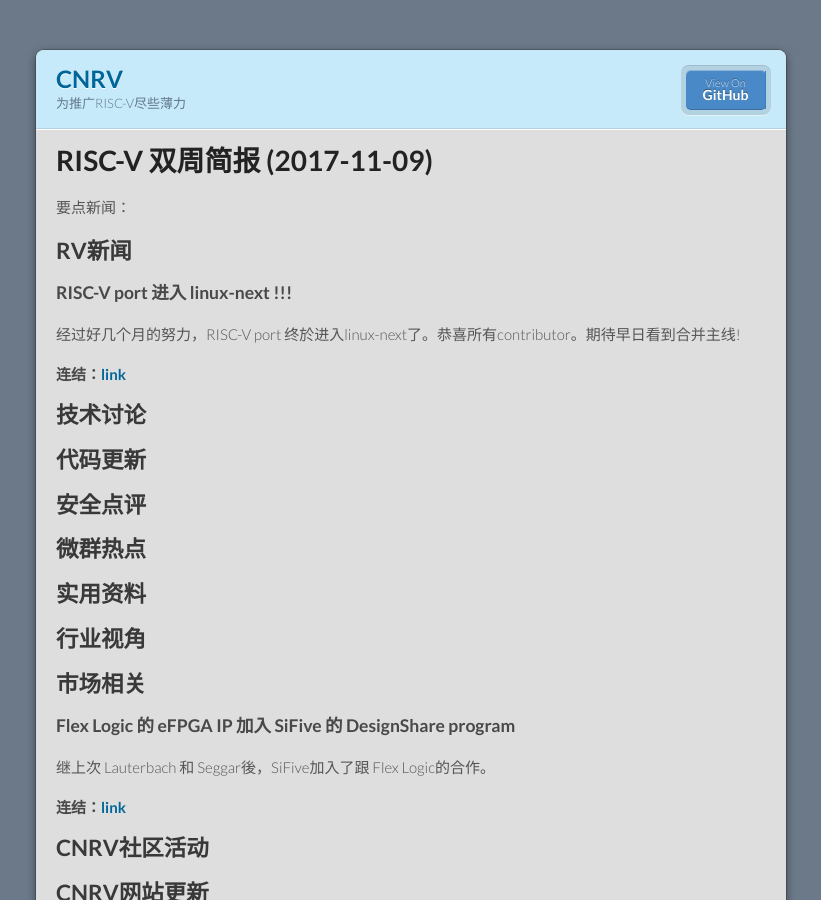
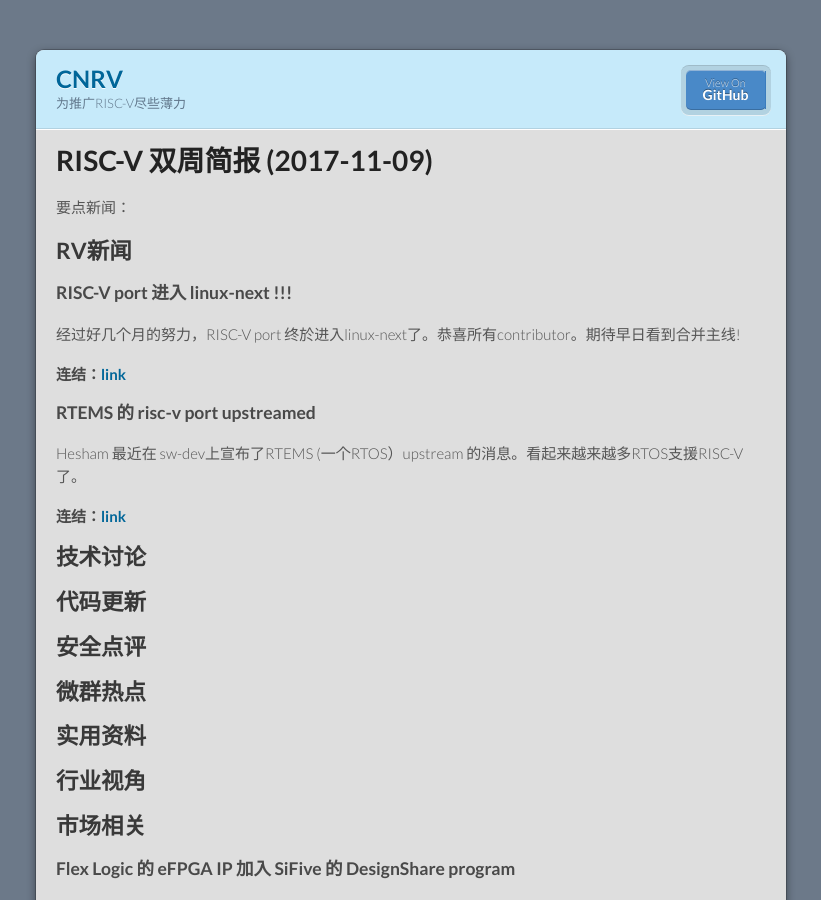
Before and after one commit to cnrv/home, a Jekyll site: the page built from bi-week-rpts/2017-11-09.md, in a window 1280 px wide and 900 px high. Shown: the whole window, without its empty margins (229-1050 px from the left). Built offline with Jekyll 4.4.1, drawn with Linux system fonts in a browser that asks for light colours; Markdown is read by kramdown in place of the engine named in the settings; comment, search, counter and statistics services are not loaded; our own code applies the rules of GitHub Pages for plain Markdown files.

Commit message:
RTEMS的消息

```diff
--- a/bi-week-rpts/2017-11-09.md
+++ b/bi-week-rpts/2017-11-09.md
@@ -14,6 +14,10 @@
 
 #### 连结：[link](https://lkml.org/lkml/2017/10/31/850)
 
+### RTEMS 的 risc-v port upstreamed
+Hesham 最近在 sw-dev上宣布了RTEMS (一个RTOS）upstream 的消息。看起来越来越多RTOS支援RISC-V了。
+
+#### 连结：[link](https://groups.google.com/a/groups.riscv.org/d/msgid/sw-dev/45FC13E809C9A942BC515F7A1E7E7D7AFAB02AF4%40sjsrvexchmbx2.microsemi.net)
 
 ## 技术讨论
 
```
